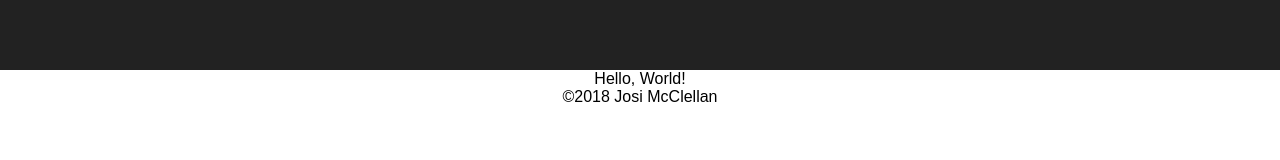
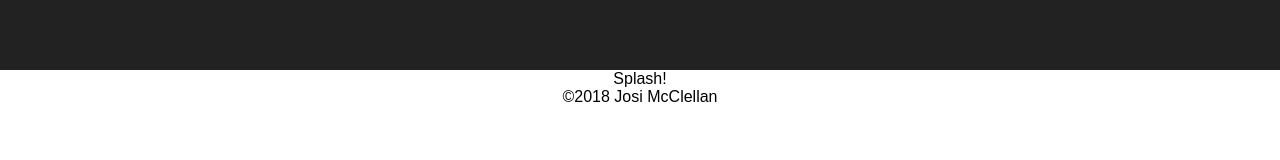
Before and after one commit to JosiMcClellan/timeline_analyzer, a React (Create React App) app: page / in a window 1280 px wide. Shown: the part 120-280 px from the top of the page. Built offline with nearby package versions, Linux system fonts and the light colour scheme.

Commit message:
setup routes for splash and 404 pages

```diff
--- a/package.json
+++ b/package.json
@@ -14,14 +14,15 @@
   "dependencies": {
     "react": "^16.3.1",
     "react-dom": "^16.3.1",
+    "react-router-dom": "^4.2.2",
     "react-scripts": "1.1.4"
   },
   "devDependencies": {
-    "firebase-tools": "^3.18.2",
     "eslint": "^4.19.1",
     "eslint-config-airbnb": "^16.1.0",
     "eslint-plugin-import": "^2.10.0",
     "eslint-plugin-jsx-a11y": "^6.0.3",
-    "eslint-plugin-react": "^7.7.0"
+    "eslint-plugin-react": "^7.7.0",
+    "firebase-tools": "^3.18.2"
   }
 }
--- a/src/App.js
+++ b/src/App.js
@@ -1,4 +1,7 @@
 import React from 'react';
+import { BrowserRouter, Switch, Route } from 'react-router-dom';
+
+import Splash from './Splash';
 import './App.css';
 
 class App extends React.Component {
@@ -9,7 +12,12 @@ class App extends React.Component {
           <h1 className="App-title">Timeline Analyzer</h1>
         </header>
         <main>
-          Hello, World!
+          <BrowserRouter>
+            <Switch>
+              <Route exact path="/" component={Splash} />
+              <Route render={() => '404 not found'} />
+            </Switch>
+          </BrowserRouter>
         </main>
         <footer>
           &copy;2018 Josi McClellan
--- /dev/null
+++ b/src/Splash.js
@@ -0,0 +1,3 @@
+const Splash = () => 'Splash!';
+
+export default Splash;
```
Also changed, not shown: 1 other file (tests, documents, lock files or other folders).
